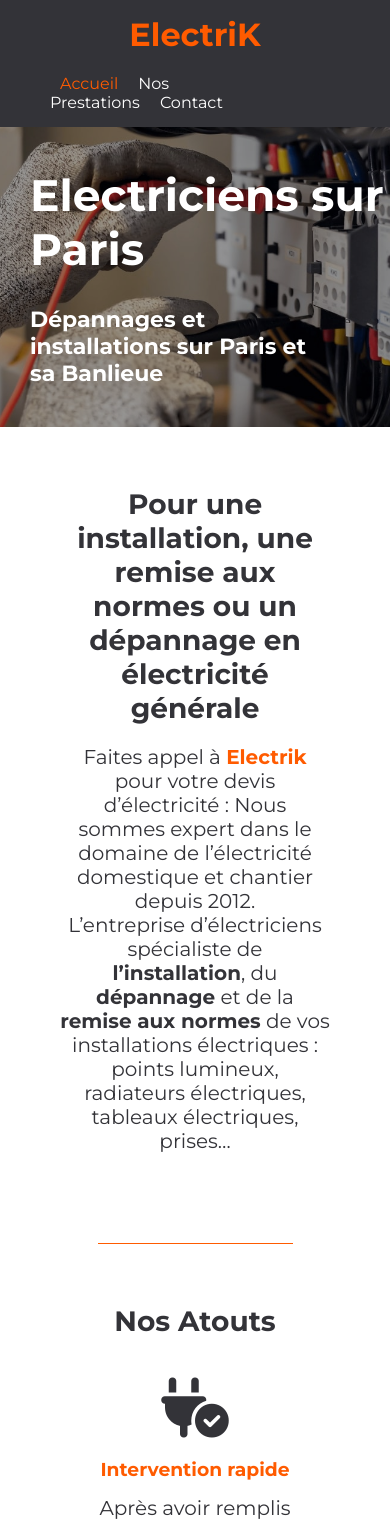
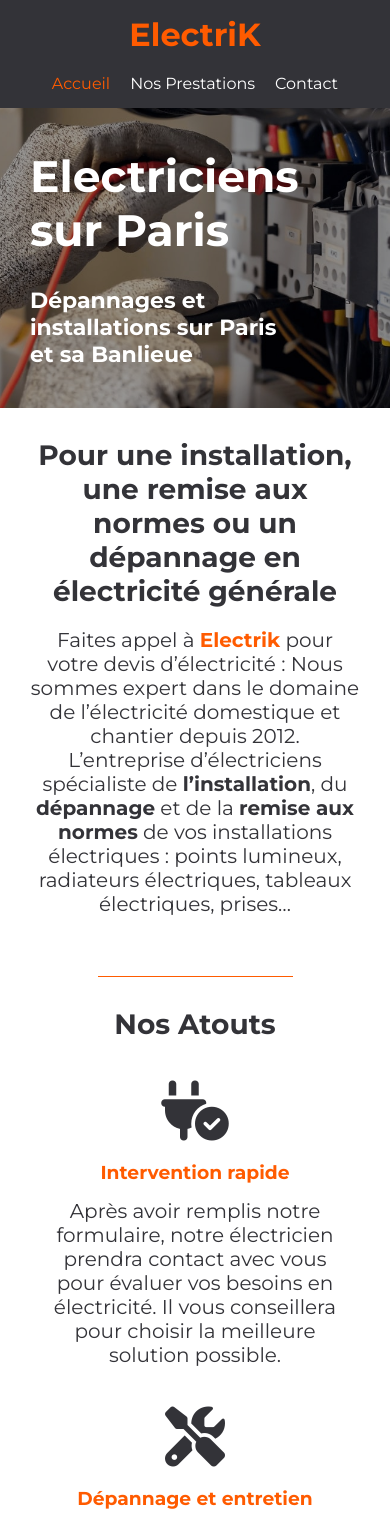
Before and after one commit to Karlito14/electrik, a React (Vite) app: page / in a window 390 px wide. Shown: the top 1522 px of the page. Built offline with nearby package versions, Linux system fonts and the light colour scheme.

Commit message:
correction du responsive sur phone

```diff
--- a/src/components/Banner/style.module.scss
+++ b/src/components/Banner/style.module.scss
@@ -8,6 +8,7 @@
   position: relative;
   padding-top: 80px;
   padding-left: 100px;
+  padding-right: 30px;
 
   @media (max-width: variables.$breakpoint_md) {
     height: 300px;
@@ -16,6 +17,7 @@
     justify-content: center;
     padding: 0;
     padding-left: 30px;
+    padding-right: 30px;
   }
 
   &::before {
--- a/src/components/Header/style.module.scss
+++ b/src/components/Header/style.module.scss
@@ -9,6 +9,7 @@
 
   @media (max-width: variables.$breakpoint_sm) {
     flex-direction: column;
+    padding: 15px 30px;
   }
 }
 
--- a/src/components/Main_home/style.module.scss
+++ b/src/components/Main_home/style.module.scss
@@ -7,7 +7,7 @@
   padding-bottom: 30px;
 
   @media (max-width: variables.$breakpoint_md) {
-    margin: 60px;
+    margin: 30px;
   }
 }
 
```
